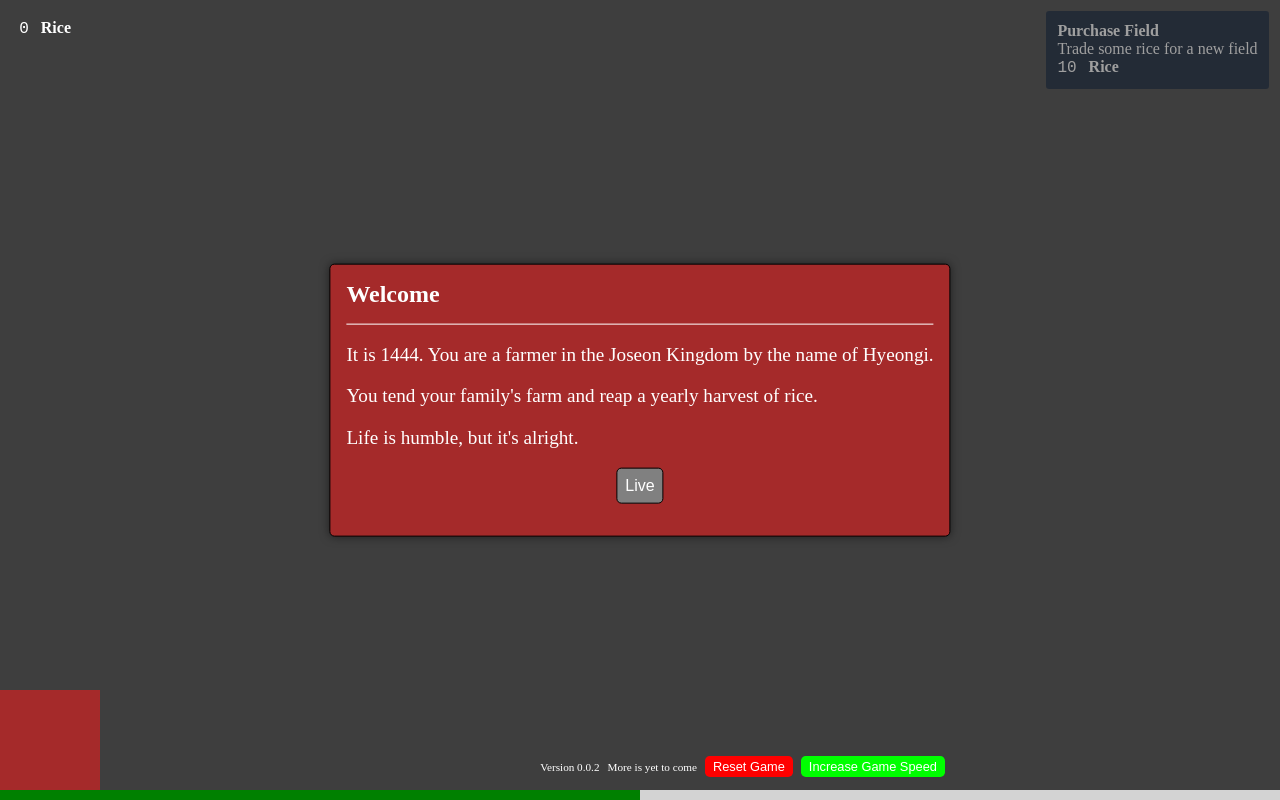
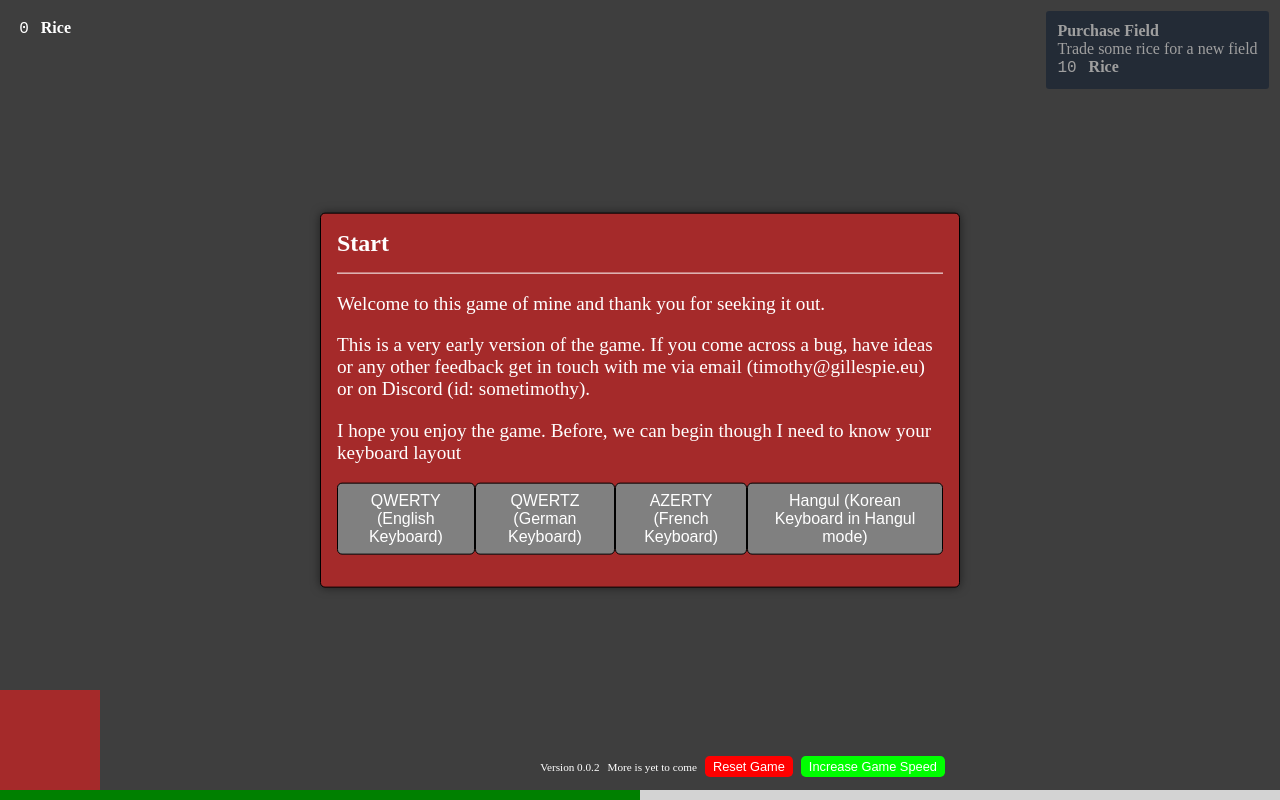
Before and after one commit to TimothyGillespie/proclamation-of-sejong, a Vue app: page / in a window 1280 px wide. Built offline with nearby package versions, Linux system fonts and the light colour scheme.

Commit message:
Allow changing keyboard layout

```diff
--- a/src/data/game-events.ts
+++ b/src/data/game-events.ts
@@ -2,6 +2,55 @@ import { TICKSTAMP_EVENTS } from '../store/game.store';
 import type { GameEvent } from '../types/game-event.types';
 
 export const gameEventsInput: GameEvent[] = [
+    {
+        id: 0,
+        name: 'Start',
+        description: [
+            'Welcome to this game of mine and thank you for seeking it out.',
+            'This is a very early version of the game. If you come across a bug, have ideas or any other feedback get in touch with me via email (timothy@gillespie.eu) or on Discord (id: sometimothy).',
+            'I hope you enjoy the game. Before, we can begin though I need to know your keyboard layout',
+        ],
+        trigger: (gameStore, gameEvent) =>
+            !(gameEvent.id in gameStore.gameEventChoices),
+        options: [
+            {
+                type: 'choice',
+                id: 1,
+                label: 'QWERTY (English Keyboard)',
+                onPick: (gameStore) => {
+                    gameStore.setKeyboardLayout('qwerty');
+                    gameStore.mountGameEvent(1);
+                },
+            },
+            {
+                type: 'choice',
+                id: 2,
+                label: 'QWERTZ (German Keyboard)',
+                onPick: (gameStore) => {
+                    gameStore.setKeyboardLayout('qwertz');
+                    gameStore.mountGameEvent(1);
+                },
+            },
+            {
+                type: 'choice',
+                id: 3,
+                label: 'AZERTY (French Keyboard)',
+                onPick: (gameStore) => {
+                    gameStore.setKeyboardLayout('azerty');
+                    gameStore.mountGameEvent(1);
+                },
+            },
+            {
+                type: 'choice',
+                id: 4,
+                label: 'Hangul (Korean Keyboard in Hangul mode)',
+                onPick: (gameStore) => {
+                    gameStore.setKeyboardLayout('hangul');
+                    gameStore.mountGameEvent(1);
+                },
+            },
+        ],
+    },
     {
         id: 1,
         name: 'Welcome',
@@ -10,8 +59,6 @@ export const gameEventsInput: GameEvent[] = [
             "You tend your family's farm and reap a yearly harvest of rice.",
             "Life is humble, but it's alright.",
         ],
-        trigger: (gameStore, gameEvent) =>
-            !(gameEvent.id in gameStore.gameEventChoices),
         options: [
             {
                 type: 'choice',
--- a/src/data/keyboard.ts
+++ b/src/data/keyboard.ts
@@ -1,6 +1,6 @@
 import type { SpecialKeyTypeEvent } from '../types/event.types';
 
-export const letterMappingGermanHangul: Record<string, string> = {
+const letterMappingGermanHangul: Record<string, string> = {
     q: 'ㅂ',
     w: 'ㅈ',
     e: 'ㄷ',
@@ -29,6 +29,100 @@ export const letterMappingGermanHangul: Record<string, string> = {
     m: 'ㅡ',
 };
 
+const letterMappingEnglishHangul: Record<string, string> = {
+    q: 'ㅂ',
+    w: 'ㅈ',
+    e: 'ㄷ',
+    r: 'ㄱ',
+    t: 'ㅅ',
+    y: 'ㅛ',
+    u: 'ㅕ',
+    i: 'ㅑ',
+    o: 'ㅐ',
+    p: 'ㅔ',
+    a: 'ㅁ',
+    s: 'ㄴ',
+    d: 'ㅇ',
+    f: 'ㄹ',
+    g: 'ㅎ',
+    h: 'ㅗ',
+    j: 'ㅓ',
+    k: 'ㅏ',
+    l: 'ㅣ',
+    z: 'ㅋ',
+    x: 'ㅌ',
+    c: 'ㅊ',
+    v: 'ㅍ',
+    b: 'ㅠ',
+    n: 'ㅜ',
+    m: 'ㅡ',
+};
+
+const letterMappingFrenchHangul: Record<string, string> = {
+    a: 'ㅂ',
+    z: 'ㅈ',
+    e: 'ㄷ',
+    r: 'ㄱ',
+    t: 'ㅅ',
+    y: 'ㅛ',
+    u: 'ㅕ',
+    i: 'ㅑ',
+    o: 'ㅐ',
+    p: 'ㅔ',
+    q: 'ㅁ',
+    s: 'ㄴ',
+    d: 'ㅇ',
+    f: 'ㄹ',
+    g: 'ㅎ',
+    h: 'ㅗ',
+    j: 'ㅓ',
+    k: 'ㅏ',
+    l: 'ㅣ',
+    w: 'ㅋ',
+    x: 'ㅌ',
+    c: 'ㅊ',
+    v: 'ㅍ',
+    b: 'ㅠ',
+    n: 'ㅜ',
+    ',': 'ㅡ',
+};
+
+const letterMappingHangulHangul: Record<string, string> = {
+    ㅂ: 'ㅂ',
+    ㅈ: 'ㅈ',
+    ㄷ: 'ㄷ',
+    ㄱ: 'ㄱ',
+    ㅅ: 'ㅅ',
+    ㅛ: 'ㅛ',
+    ㅕ: 'ㅕ',
+    ㅑ: 'ㅑ',
+    ㅐ: 'ㅐ',
+    ㅔ: 'ㅔ',
+    ㅁ: 'ㅁ',
+    ㄴ: 'ㄴ',
+    ㅇ: 'ㅇ',
+    ㄹ: 'ㄹ',
+    ㅎ: 'ㅎ',
+    ㅗ: 'ㅗ',
+    ㅓ: 'ㅓ',
+    ㅏ: 'ㅏ',
+    ㅣ: 'ㅣ',
+    ㅋ: 'ㅋ',
+    ㅌ: 'ㅌ',
+    ㅊ: 'ㅊ',
+    ㅍ: 'ㅍ',
+    ㅠ: 'ㅠ',
+    ㅜ: 'ㅜ',
+    ㅡ: 'ㅡ',
+};
+
+export const letterMapping: Record<string, Record<string, string>> = {
+    qwertz: letterMappingGermanHangul,
+    qwerty: letterMappingEnglishHangul,
+    azerty: letterMappingFrenchHangul,
+    hangul: letterMappingHangulHangul,
+};
+
 export const specialKeyMap: Record<string, SpecialKeyTypeEvent['type']> = {
     ' ': 'space',
     Enter: 'enter',
--- a/src/keyboard/typing.service.ts
+++ b/src/keyboard/typing.service.ts
@@ -1,10 +1,9 @@
-import { letterMappingGermanHangul, specialKeyMap } from '../data/keyboard';
+import { letterMapping, specialKeyMap } from '../data/keyboard';
 import { doubleMap } from '../data/korean-symbols';
 import type { TypeEvent, TypeEventSubscriber } from '../types/event.types';
 
-const shiftConversionMap: Record<string, string> = Object.entries(
-    letterMappingGermanHangul
-)
+const conversionMapFrom = (inputMap: Record<string, string>) => {
+    const shiftConversionMap: Record<string, string> = Object.entries(inputMap)
         .filter((singleMapping) => singleMapping[1] in doubleMap)
         .reduce(
             (acc, [key, value]) => {
@@ -14,13 +13,22 @@ const shiftConversionMap: Record<string, string> = Object.entries(
             {} as Record<string, string>
         );
 
-const conversionMap = { ...letterMappingGermanHangul, ...shiftConversionMap };
+    const conversionMap = { ...inputMap, ...shiftConversionMap };
+
+    return conversionMap;
+};
 
 class KeyboardService {
     private subscribers: { id: string; callback: TypeEventSubscriber }[] = [];
+    private conversionMap: Record<string, string>;
 
     constructor() {
         window.addEventListener('keydown', this.handleKeydown.bind(this));
+        this.conversionMap = conversionMapFrom(letterMapping.hangul);
+    }
+
+    public changeConversionMap(layout: string) {
+        this.conversionMap = conversionMapFrom(letterMapping[layout]);
     }
 
     private handleKeydown(event: KeyboardEvent) {
@@ -32,11 +40,15 @@ class KeyboardService {
             eventToSend = { type: specialKeyMap[key] };
         }
 
-        if (key in conversionMap || key.toLocaleLowerCase() in conversionMap) {
+        if (
+            key in this.conversionMap ||
+            key.toLocaleLowerCase() in this.conversionMap
+        ) {
             eventToSend = {
                 type: 'character',
                 character:
-                    conversionMap[key] ?? conversionMap[key.toLowerCase()],
+                    this.conversionMap[key] ??
+                    this.conversionMap[key.toLowerCase()],
             };
         }
 
--- a/src/main.ts
+++ b/src/main.ts
@@ -4,6 +4,7 @@ import App from './App.vue';
 import { createPinia } from 'pinia';
 import piniaPluginPersistedstate from 'pinia-plugin-persistedstate';
 import { useGameStore } from './store/game.store';
+import { keyboardService } from './keyboard/typing.service';
 
 const app = createApp(App);
 
@@ -12,6 +13,7 @@ pinia.use(piniaPluginPersistedstate);
 app.use(pinia);
 
 const gameStore = useGameStore();
+keyboardService.changeConversionMap(gameStore.keyboardLayout);
 setInterval(() => {
     gameStore.tickTime();
 }, 10);
--- a/src/store/game.store.ts
+++ b/src/store/game.store.ts
@@ -5,6 +5,7 @@ import { upgrades } from '../data/upgrades';
 import { useToastStore } from './toast.store';
 import { gameEvents, gameEventsInput } from '../data/game-events';
 import type { GameEvent } from '../types/game-event.types';
+import { keyboardService } from '../keyboard/typing.service';
 
 export const TICKSTAMP_EVENTS = {
     PETITION_SENT: 'petition-sent',
@@ -88,6 +89,7 @@ export const useGameStore = defineStore('game', {
             gameEventChoices: {},
             tickStamps: {},
             tickSpeed: 1,
+            keyboardLayout: 'hangul',
         } as GameState;
     },
     getters: {
@@ -260,6 +262,10 @@ export const useGameStore = defineStore('game', {
         createTickStamp(id: string) {
             this.tickStamps[id] = this.timeTicks;
         },
+        setKeyboardLayout(layout: string) {
+            this.keyboardLayout = layout;
+            keyboardService.changeConversionMap(layout);
+        },
     },
     persist: true,
 });
--- a/src/types/game-state.types.ts
+++ b/src/types/game-state.types.ts
@@ -35,4 +35,5 @@ export type GameState = {
     gameEventChoices: Record<string, number[]>;
     tickStamps: Record<string, number>;
     tickSpeed: number;
+    keyboardLayout: string;
 };
```
Lines whose indentation alone changed are shown as unchanged.
